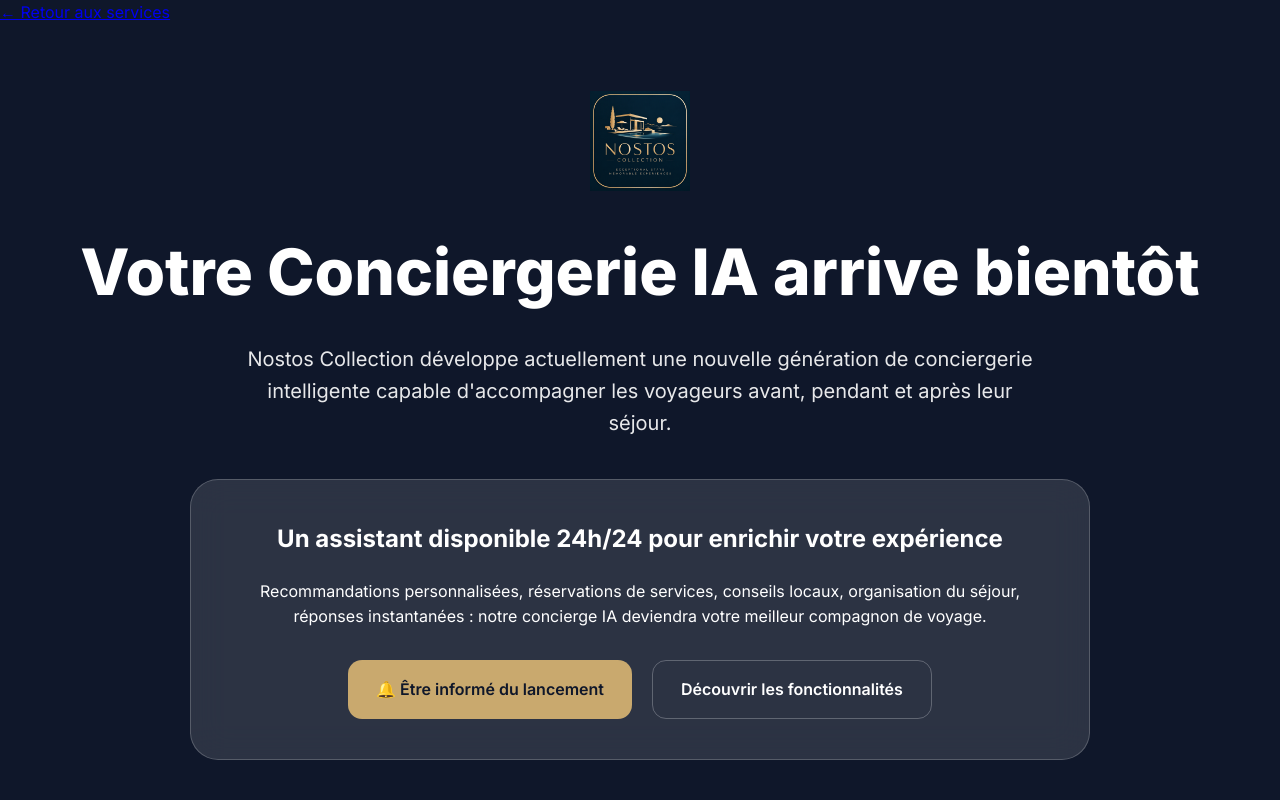
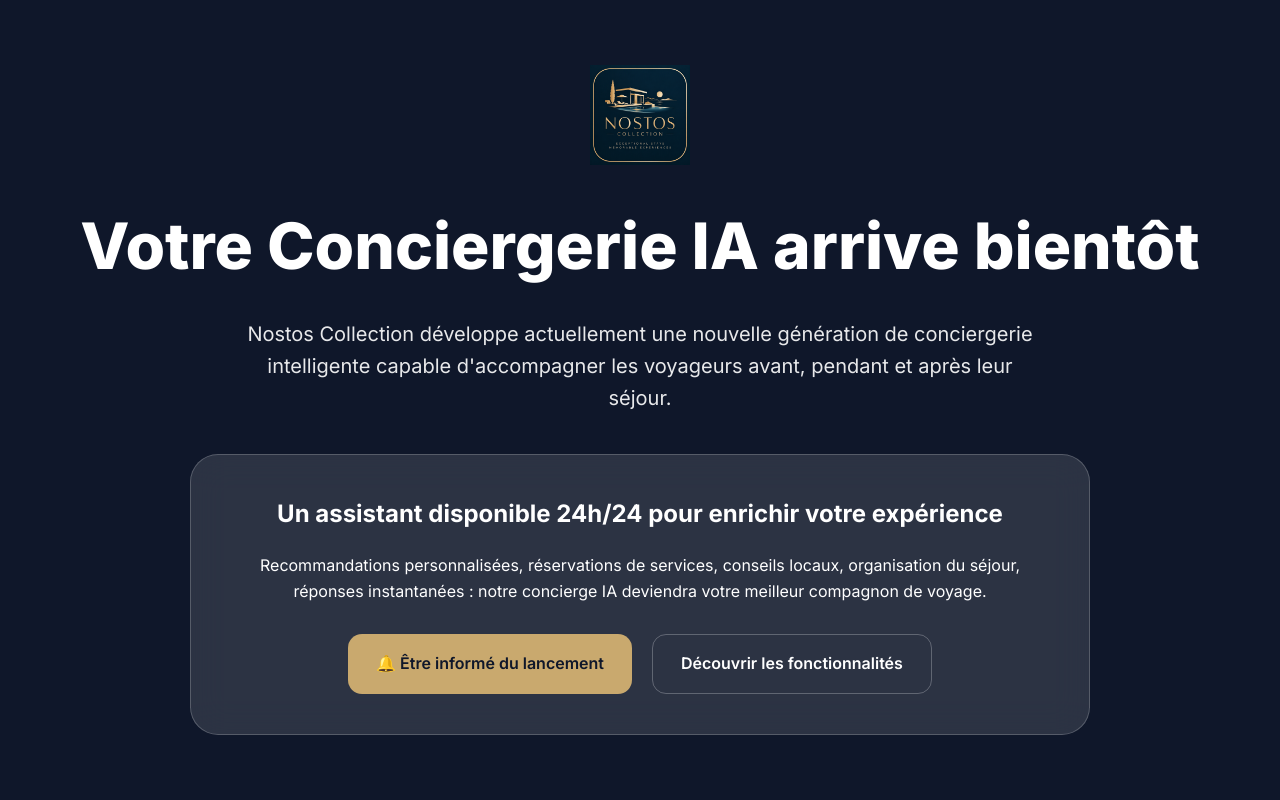
Before and after one commit to samikassab-skc/Nostos_Collection, a plain HTML site: page concierge_IA.html in a window 1280 px wide. Shown: the top 800 px of the page. Drawn offline with Linux system fonts and the light colour scheme.

Commit message:
Update concierge_IA.html

```diff
--- a/concierge_IA.html
+++ b/concierge_IA.html
@@ -241,9 +241,7 @@ h1{
 </head>
 
 <body>
-   <a href="index.html" class="back-btn">
-        ← Retour aux services
-    </a>
+
 <section class="hero">
 
     <div class="hero-content">
```
